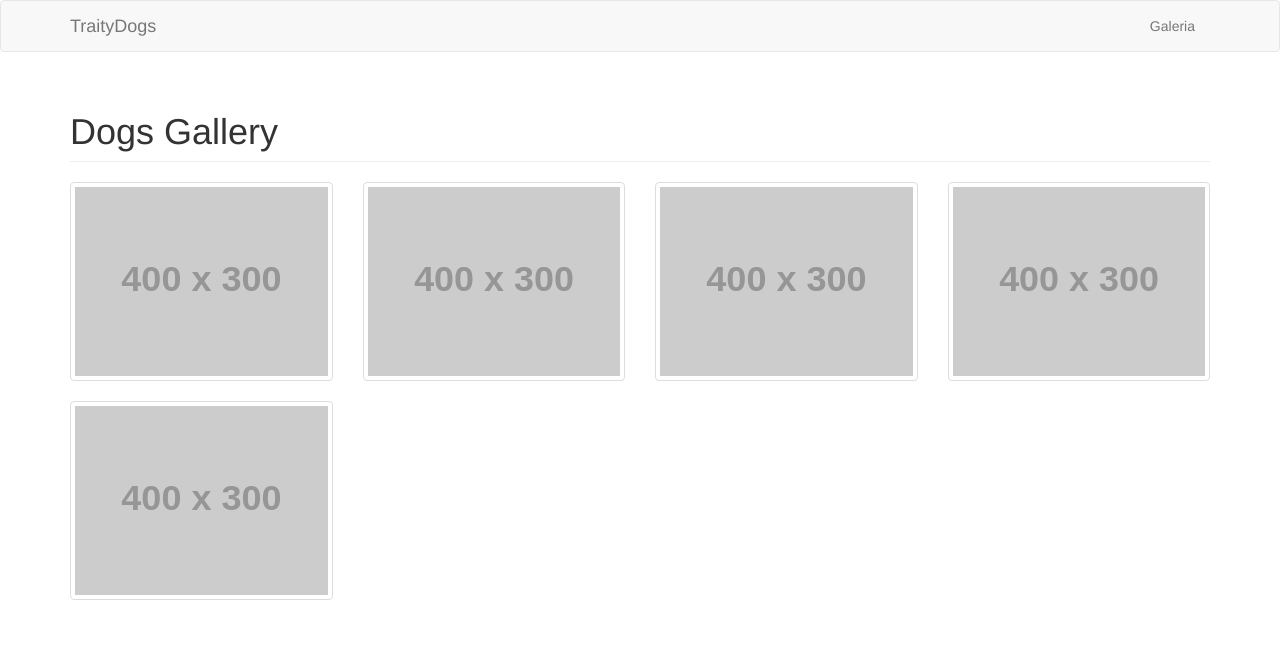
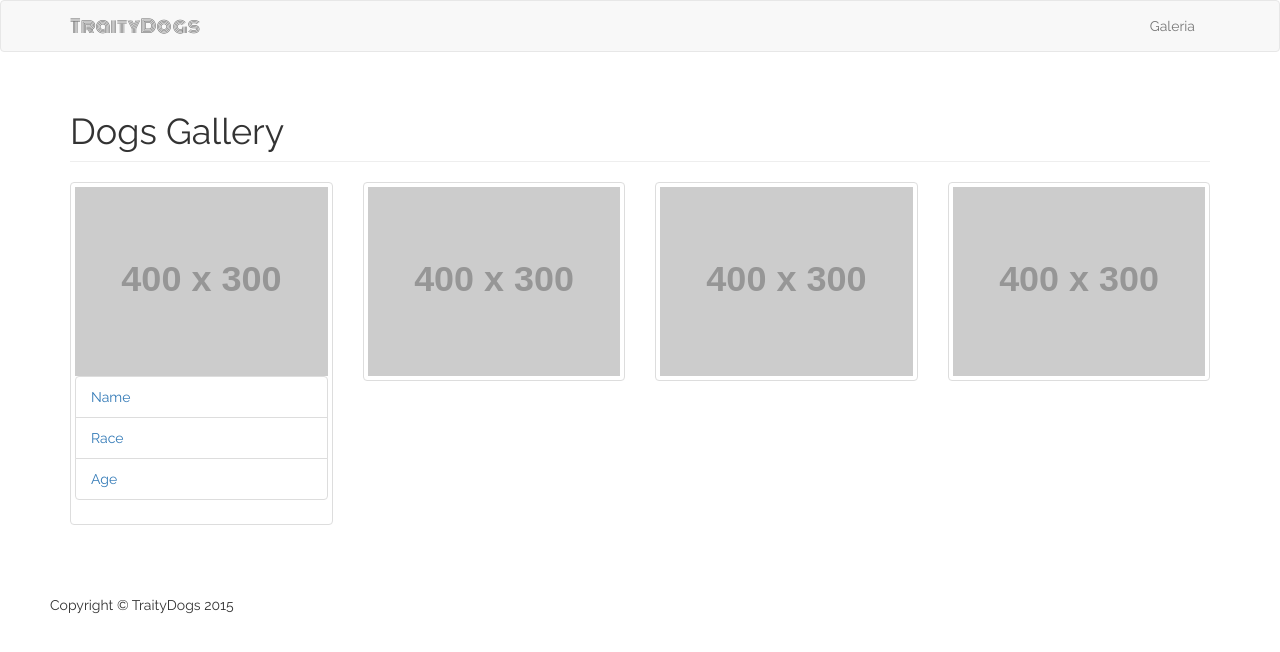
Before and after one commit to rubnvp/traitydogs, a website: page public/index.html in a window 1280 px wide. Drawn offline with nearby package versions, Linux system fonts and the light colour scheme; placeholder pictures from the web are drawn by us.

Commit message:
Fonts y footer

```diff
--- a/public/index.html
+++ b/public/index.html
@@ -1,12 +1,18 @@
 <!DOCTYPE html>
 <html lang="es">
+
  <head>
    <title>TraityDogs</title>
    <!--Bootstrap CSS-->
    <link rel="stylesheet" href="http://maxcdn.bootstrapcdn.com/bootstrap/3.3.4/css/bootstrap.min.css">
+   <!--Monoton Fontfamily-->
+   <link href='http://fonts.googleapis.com/css?family=Monoton' rel='stylesheet' type='text/css'>
+   <!--Raleway Fontfamily-->
+   <link href='http://fonts.googleapis.com/css?family=Raleway:400,600' rel='stylesheet' type='text/css'>
    <!--TraityDogs CSS-->
    <link rel="stylesheet" href="./css/traitydogs.css">
  </head>
+
  <body>
 
   <nav class="navbar navbar-default topnav" role="navigation">
@@ -19,7 +25,7 @@
                     <span class="icon-bar"></span>
                     <span class="icon-bar"></span>
                 </button>
-                <a class="navbar-brand topnav" href="#">TraityDogs</a>
+                <a class="navbar-brand topnav Monoton" href="#">TraityDogs</a>
             </div>
             <!-- Collect the nav links, forms, and other content for toggling -->
             <div class="collapse navbar-collapse" id="bs-example-navbar-collapse-1">
@@ -39,14 +45,17 @@
       <div class="col-lg-12">
           <h1 class="page-header">Dogs Gallery</h1>
       </div>
+
       <div class="col-lg-3 col-md-4 col-xs-6">
-          <a class="thumbnail" href="#">
+          <a class="thumbnail effect" href="#">
               <img class="img-responsive" src="http://placehold.it/400x300" alt="">
-          </a>
-      </div>
-      <div class="col-lg-3 col-md-4 col-xs-6">
-          <a class="thumbnail" href="#">
-              <img class="img-responsive" src="http://placehold.it/400x300" alt="">
+              <span class="info">
+                <ul class="list-group">
+                  <li class="list-group-item">Name</li>
+                  <li class="list-group-item">Race</li>
+                  <li class="list-group-item">Age</li>
+                </ul>
+              </span>
           </a>
       </div>
       <div class="col-lg-3 col-md-4 col-xs-6">
@@ -67,11 +76,21 @@
     </div>
   </div>
 
+  <!--Footer-->
+  <footer>
+  <div class="row">
+    <div class="col-lg-12">
+      <p>Copyright &copy; TraityDogs 2015</p>
+    </div>
+  </div>
+  </footer>
+
   <!--JQuery JS-->
   <script type="text/javascript" src="https://cdnjs.cloudflare.com/ajax/libs/jquery/2.1.3/jquery.min.js"></script>
   <!--Bootstrap JS-->
   <script type="text/javascript" src="http://maxcdn.bootstrapcdn.com/bootstrap/3.3.4/js/bootstrap.min.js"></script>
   <!--TraityDogs JS-->
   <script type="text/javascript" src="./js/traitydogs.js"></script>
+
  </body>
 </html>
--- a/public/less/traitydogs.less
+++ b/public/less/traitydogs.less
@@ -1,4 +1,34 @@
-body
-{
-	background: white;
+.Monoton{
+    font-family: 'Monoton', cursive;
 }
+
+
+body {
+    background: white;
+    font-family: 'Raleway', sans-serif;
+}
+
+footer {
+    margin: 50px;
+}
+
+a {
+
+    img {
+        opacity: 1;
+        -webkit-transition: opacity .25s ease;
+        -moz-transition: opacity .25s ease;
+        -o-transition: opacity .25s ease;
+        transition: opacity .25s ease;
+        &:hover, &:active {
+            opacity: 0;
+        }
+    }
+
+    .effect {
+    opacity: 0;
+        &:hover, &:active {
+            opacity: 1;
+        }
+    }
+}
```
Also changed, not shown: public/css/traitydogs.css, 1 other file.
